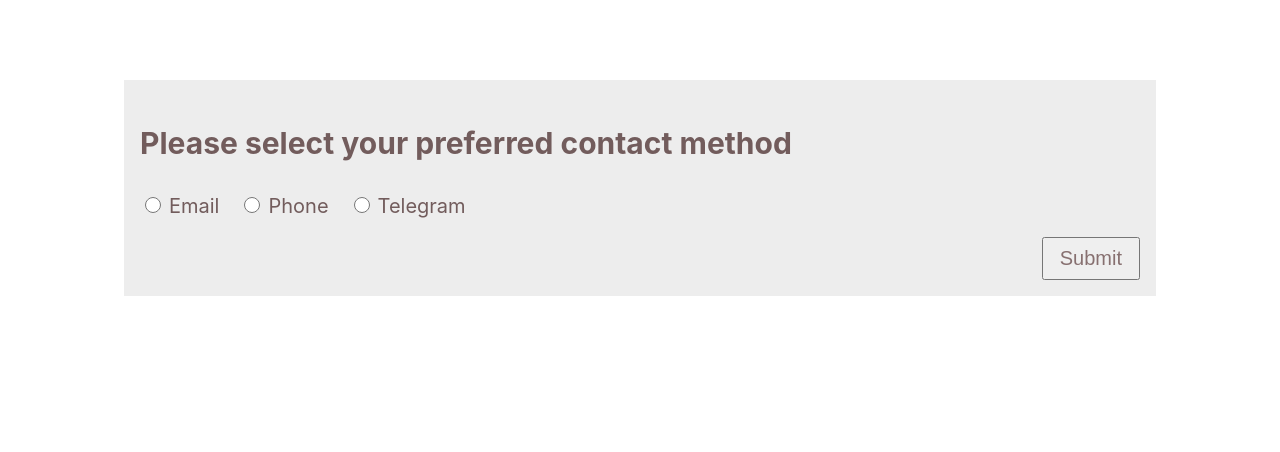
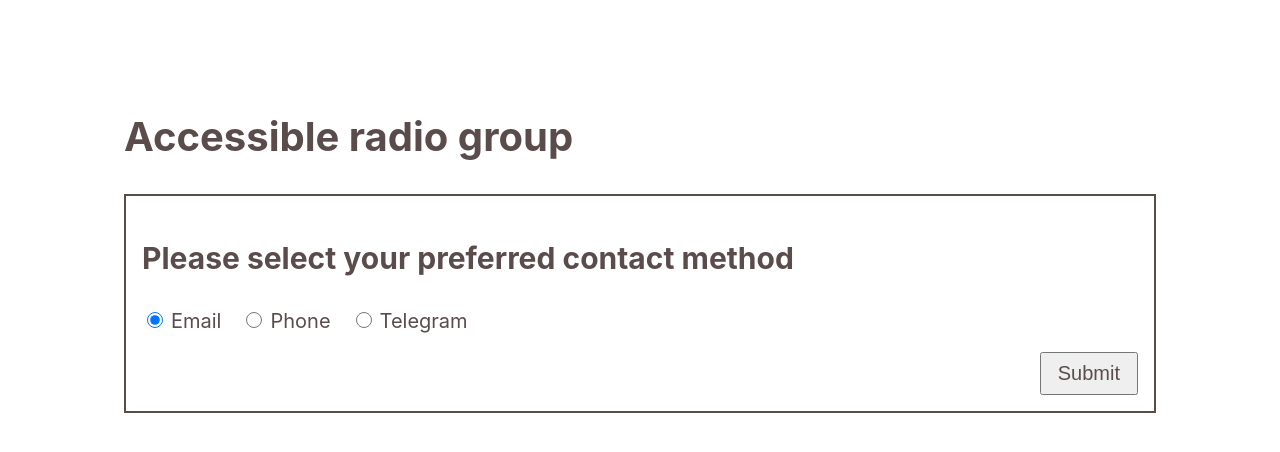
Before and after one commit to stupendusmagneficus/accessible-components, a React (Create React App) app: page / in a window 1280 px wide. Shown: the top 452 px of the page. Built offline with nearby package versions, Linux system fonts and the light colour scheme.

Commit message:
Add inaccessible radio group component.

```diff
--- a/src/components/Radio/index.js
+++ b/src/components/Radio/index.js
@@ -2,9 +2,9 @@ import { useRef, useState } from 'react'
 
 export default function RadioGroup() {
   const options = [
-    { name: 'email', id: 1, label: 'Email' },
-    { name: 'phone', id: 2, label: 'Phone' },
-    { name: 'telegram', id: 3, label: 'Telegram' },
+    { name: 'radio', id: 1, label: 'Email' },
+    { name: 'radio', id: 2, label: 'Phone' },
+    { name: 'radio', id: 3, label: 'Telegram' },
   ]
 
   const [checkedList, setCheckedList] = useState(options)
@@ -66,9 +66,14 @@ export default function RadioGroup() {
   }
 
   return (
+    <main>
+      <h1 className="heading">Accessible radio group</h1>
       <section className="radios">
+        <form onSubmit={handleSubmit}>
           <div role="radiogroup" aria-labelledby="group_label">
-        <h2 id="group_label">Please select your preferred contact method</h2>
+            <h2 id="group_label">
+              Please select your preferred contact method
+            </h2>
             <div className="radio-group" onKeyDown={handleKeyDown}>
               {checkedList.map(({ id, name, checked, label }, index) => (
                 <div key={id} className="radio-group__wrapper">
@@ -77,7 +82,8 @@ export default function RadioGroup() {
                     name={name}
                     value={id}
                     id={id}
-                checked={checked}
+                    aria-checked={isRadioChecked(id)}
+                    checked={isRadioChecked(id)}
                     onChange={(e) => changeList(id, e.target.checked)}
                     onClick={() => handleRadioListClick(id)}
                     onFocus={() => handleRadioListClick(id)}
@@ -93,15 +99,12 @@ export default function RadioGroup() {
                 </div>
               ))}
             </div>
-
-        <button
-          type="button"
-          className="radio-group__submit"
-          onClick={handleSubmit}
-        >
+            <button type="submit" className="radio-group__submit">
               Submit
             </button>
           </div>
+        </form>
       </section>
+    </main>
   )
 }
--- a/src/components/Radio/index.scss
+++ b/src/components/Radio/index.scss
@@ -1,7 +1,7 @@
 .radios {
-  background-color: rgb(237, 237, 237);
   padding: 1rem;
-  color: rgb(114, 92, 92);
+  color: #5b4c4c;
+  border: 2px solid #5b4c4c;
 
   .radio-group {
     display: flex;
@@ -21,7 +21,7 @@
 
       &:focus,
       &:hover {
-        outline: 2px solid rgb(46, 46, 46);
+        outline: 2px solid #5b4c4c;
       }
 
     }
@@ -30,13 +30,13 @@
       align-self: flex-end;
       margin-top: 1rem;
       padding: .5rem 1rem;
-      color: rgb(135, 112, 112);
+      color: #5b4c4c;
       font-size: 1.25rem;
       cursor: pointer;
 
       &:focus,
       &:hover {
-        outline: 2px solid rgb(46, 46, 46);
+        outline: 2px solid #5b4c4c;
         background-color: white;
       }
     }
@@ -47,3 +47,7 @@
     flex-direction: column;
   }
 }
+
+.heading {
+  color: #5b4c4c;
+}
```
Also changed, not shown: 1 other file (tests, documents, lock files or other folders). Lines whose indentation alone changed are shown as unchanged.
